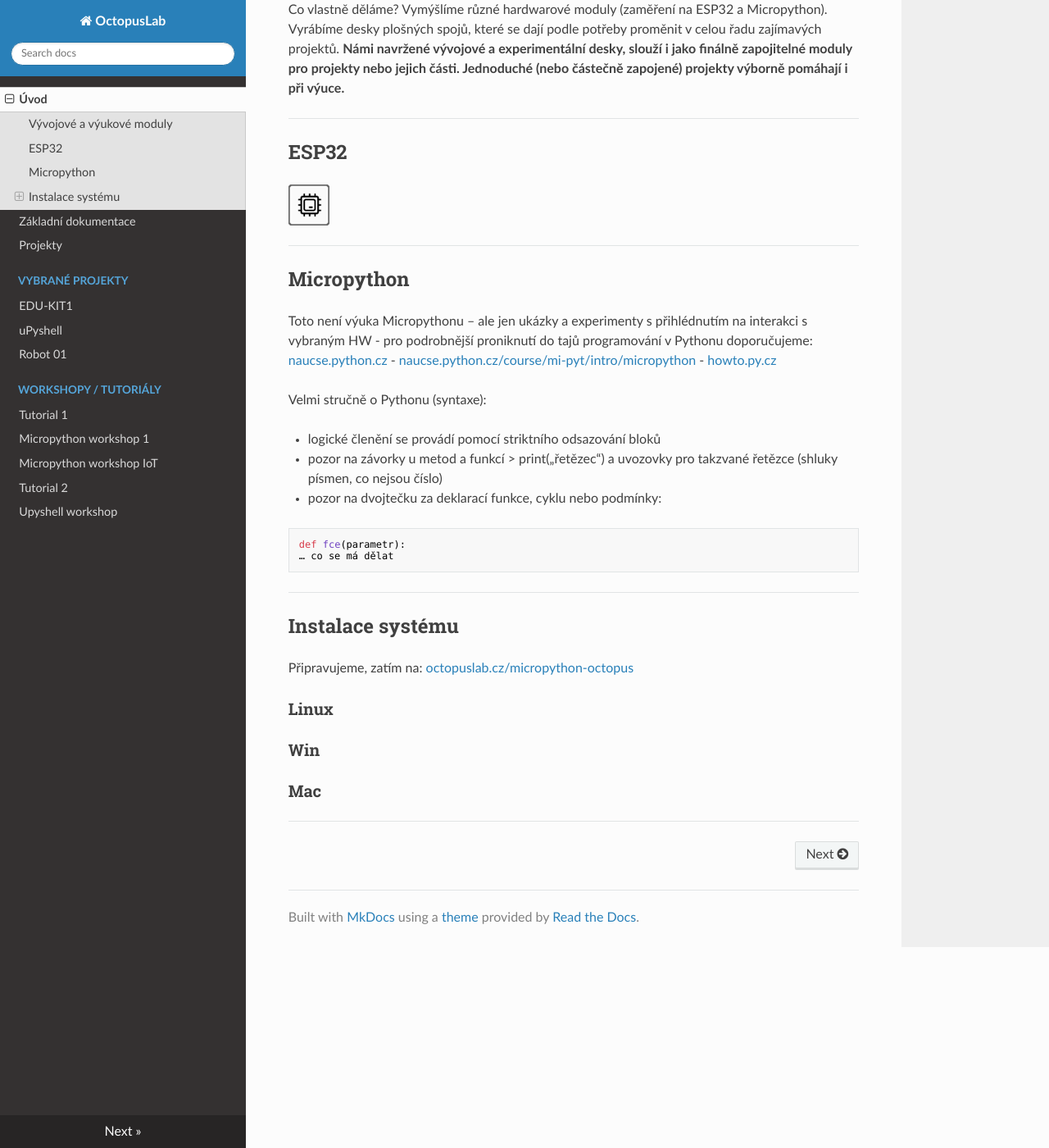
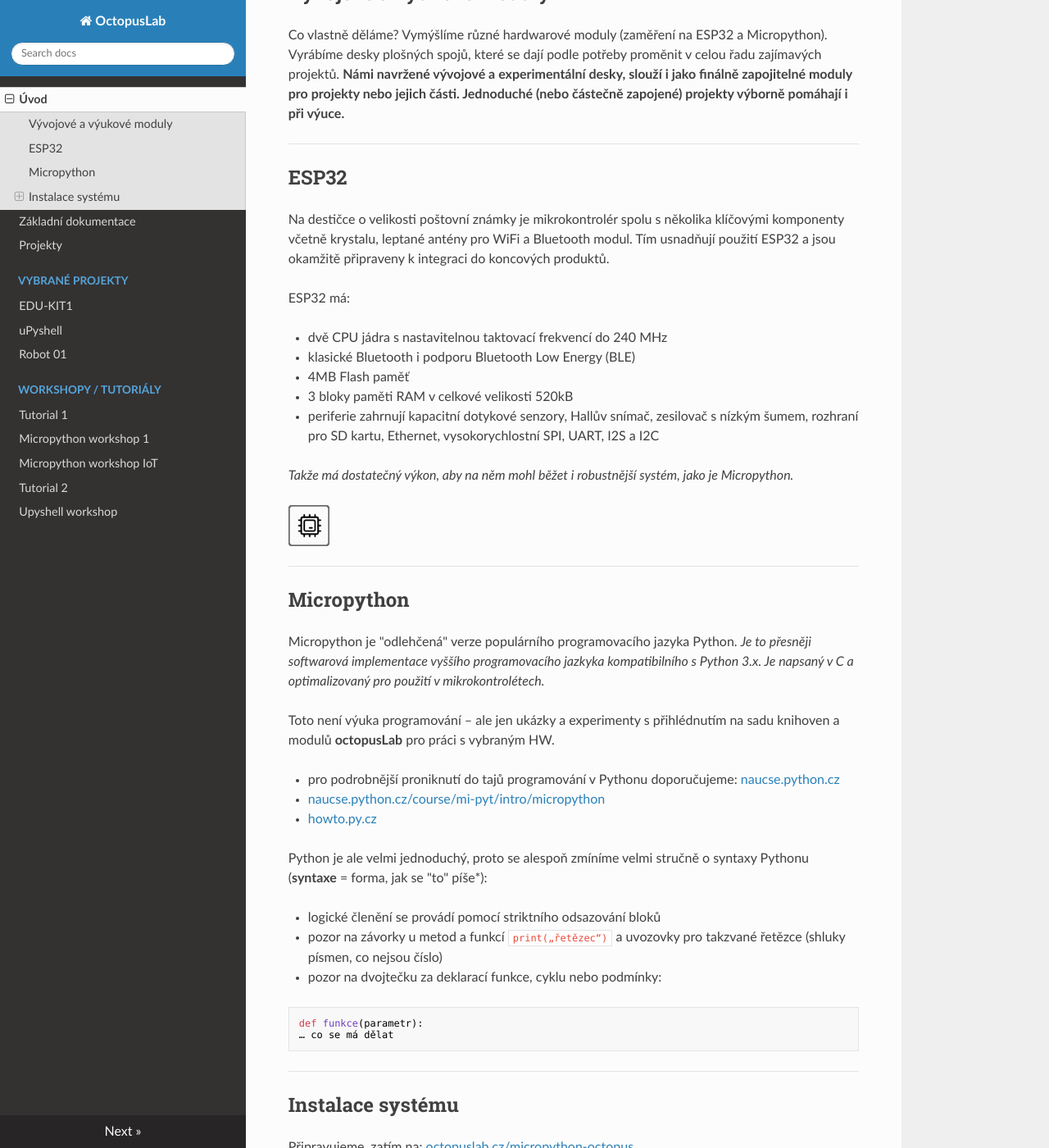
Before and after one commit to octopuslab-cz/docs_octopuslab_cz, an MkDocs documentation site: the page built from docs/index.md, in a window 1280 px wide and 1400 px high, scrolled down 1526 px. Shown: the whole window at 82% size. Built offline with MkDocs 1.6.1, drawn with Linux system fonts in a browser that asks for light colours; nearby versions of some CDN libraries; some of the changed text lies outside the part shown.

Commit message:
typo, esp32, fix link

````diff
--- a/docs/index.md
+++ b/docs/index.md
@@ -28,38 +28,38 @@ Za tým octopusLABu: *Honza Čopák, Petr Kracík, Vašek Chalupníček, Vladim
 Jedním nebo občas i několika po sobě jdoucími příkazy pouze "komandujeme" ESP mikrokontroler s připojenými periferiemi. Jedná se o základní  "početní úkony" a jednoduché metody práce s HW, ovládání LED (svítivé diody), RGB (barevné diody), piezo, jednoduchý podprogram...
 
 
-![ufo-gr](img/ufo-ora.gif){: style="width:33px" }
+![ufo-gr](img/ufo-ora.gif){: style="width:30px" }
 **Lehce pokročilejší**
 
 HW: Displeje a základní čidla... a mechatronika: servo motor
 SW: Podrobnější vysvětlení  (větvení programu - podmínka, cyklus, ...) > jednoduché projekty, hry a aplikace.
 
 
-![ufo-gr](img/ufo-ora.gif){: style="width:33px" } ![ufo-gr](img/ufo-ora.gif){: style="width:33px" }
+![ufo-gr](img/ufo-ora.gif){: style="width:30px" } ![ufo-gr](img/ufo-ora.gif){: style="width:30px" }
 **Trochu náročnější**
 
 Pokud se toho bojíte, ani na to nekoukejte. Další programátorská teorie: pole, seznamy, slovníky a složité datové struktury... a speciální návody.
 
 
-![ufo-gr](img/ufo-ora.gif){: style="width:33px" } ![ufo-gr](img/ufo-ora.gif){: style="width:33px" } ![ufo-gr](img/ufo-ora.gif){: style="width:33px" }
+![ufo-gr](img/ufo-ora.gif){: style="width:30px" } ![ufo-gr](img/ufo-ora.gif){: style="width:30px" } ![ufo-gr](img/ufo-ora.gif){: style="width:30px" }
 **Náročné**
-
 
 Nic podobného Vám v tomto bloku neukážeme :-P
 
 
-![ufo-gr](img/ufo-sil.gif){: style="width:33px" }
+![ufo-gr](img/ufo-sil.gif){: style="width:30px" }
 **Poznámka**
 
 ...nebo tak.
 
 
-![ufo-gr](img/ufo-blu.gif){: style="width:33px" }
+![ufo-gr](img/ufo-blu.gif){: style="width:30px" }
 **Zajímavost**
+
 Tady by to mohlo být modré celé
 
 
-![ufo-gr](img/ufo-vio.gif){: style="width:33px" }
+![ufo-gr](img/ufo-vio.gif){: style="width:30px" }
 **Pozor!**
 
 Nechceme nikoho stresovat, proto to moc nevyužijeme :-P
@@ -74,6 +74,17 @@ Co vlastně děláme? Vymýšlíme různé hardwarové moduly (zaměření na ES
 ---
 ## ESP32
 
+Na destičce o velikosti poštovní známky je mikrokontrolér spolu s několika klíčovými komponenty včetně krystalu, leptané antény pro WiFi a Bluetooth modul. Tím usnadňují použití ESP32 a jsou okamžitě připraveny k integraci do koncových produktů.
+
+ESP32 má:
+
+- dvě CPU jádra s nastavitelnou taktovací frekvencí do 240 MHz
+- klasické Bluetooth i podporu Bluetooth Low Energy (BLE)
+- 4MB Flash paměť
+- 3 bloky paměti RAM v celkové velikosti 520kB
+- periferie zahrnují kapacitní dotykové senzory, Hallův snímač, zesilovač s nízkým šumem, rozhraní pro SD kartu, Ethernet, vysokorychlostní SPI, UART, I2S a I2C
+
+*Takže má dostatečný výkon, aby na něm mohl běžet i robustnější systém, jako je Micropython.*
 
 
 ![hwsoc](img/hwsoc.png)
@@ -81,18 +92,22 @@ Co vlastně děláme? Vymýšlíme různé hardwarové moduly (zaměření na ES
 ---
 ## Micropython
 
-Toto není výuka Micropythonu – ale jen ukázky a experimenty s přihlédnutím na interakci s vybraným HW
+Micropython je "odlehčená" verze populárního programovacího jazyka Python. *Je to přesněji softwarová implementace vyššího programovacího jazkyka kompatibilního s Python 3.x. Je napsaný v C a optimalizovaný pro použití v mikrokontrolétech.*
+
+Toto není výuka programování – ale jen ukázky a experimenty s přihlédnutím na sadu knihoven a modulů **octopusLab** pro práci s vybraným HW.
+
 - pro podrobnější proniknutí do tajů programování v Pythonu doporučujeme: [naucse.python.cz](https://naucse.python.cz/)
 - [naucse.python.cz/course/mi-pyt/intro/micropython](https://naucse.python.cz/course/mi-pyt/intro/micropython/)
 - [howto.py.cz](http://howto.py.cz/index.htm)
 
-Velmi stručně o Pythonu (syntaxe):
+Python je ale velmi jednoduchý, proto se alespoň zmíníme velmi stručně o syntaxy Pythonu (**syntaxe** = forma, jak se "to" píše*):
 
 - logické členění se provádí pomocí striktního odsazování bloků
-- pozor na závorky u metod a funkcí > print(„řetězec“) a uvozovky pro takzvané řetězce (shluky písmen, co nejsou číslo)
+- pozor na závorky u metod a funkcí `print(„řetězec“)` a uvozovky pro takzvané řetězce (shluky písmen, co nejsou číslo)
 - pozor na dvojtečku za deklarací funkce, cyklu nebo podmínky:
+
 ```
-def fce(parametr):
+def funkce(parametr):
 … co se má dělat
 ```
 
````
Also changed, not shown: other parts of docs/index.md (+1 -1 lines), docs/basicdoc.md (+23 -1 lines).
